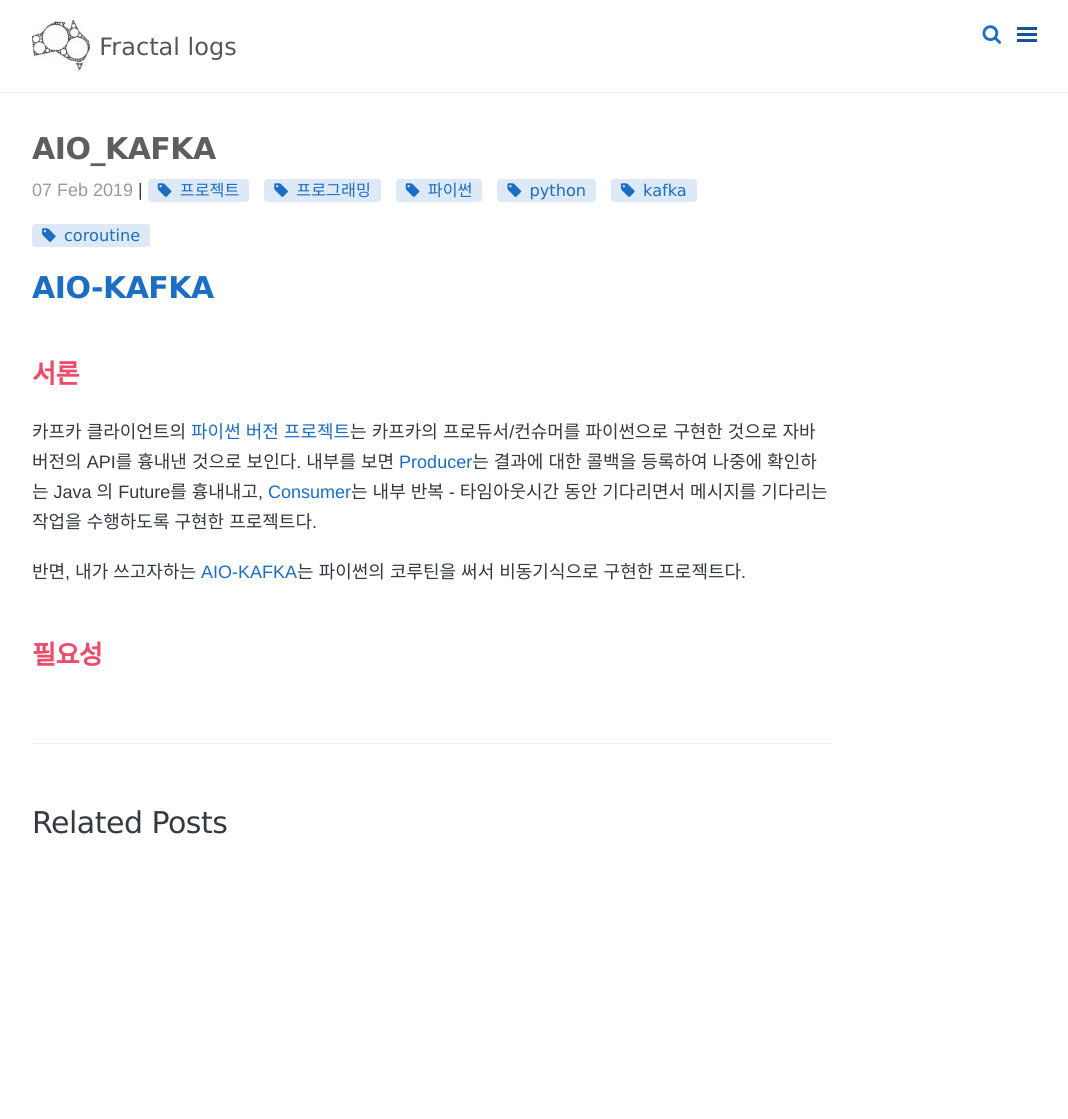
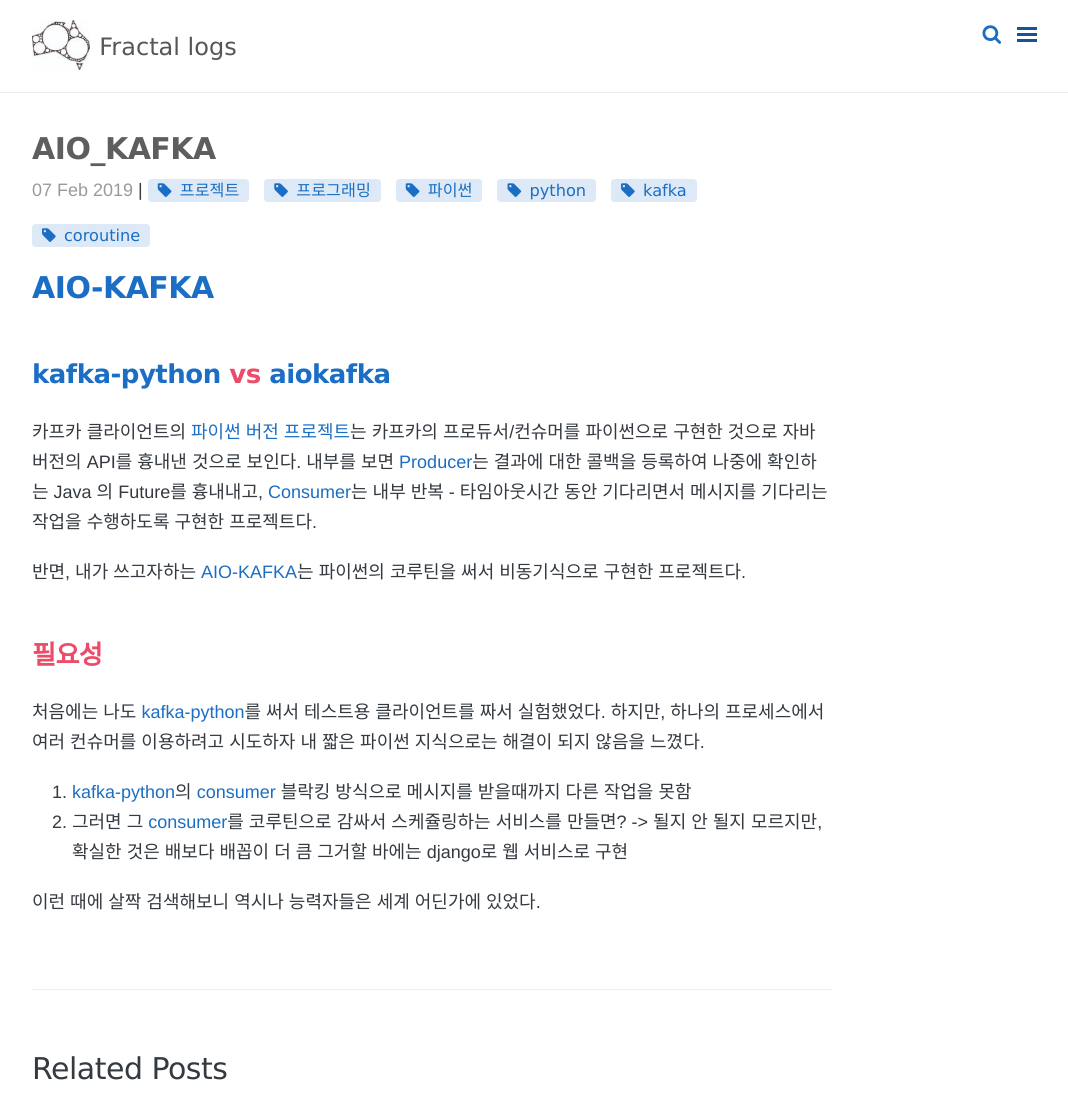
Before and after one commit to karlbishnu/.github.io, a Jekyll site: the page built from _posts/project/notzam/2019-02-07-aio_kafka.md, in a window 1280 px wide and 1148 px high. Shown: the top 1119 px of the window, without its empty margins (208-1276 px from the left). Built offline with Jekyll 4.4.1, drawn with Linux system fonts in a browser that asks for light colours; nearby versions of some CDN libraries; comment, search, counter and statistics services are not loaded.

Commit message:
포스트 마무리

```diff
--- a/_posts/project/notzam/2019-02-07-aio_kafka.md
+++ b/_posts/project/notzam/2019-02-07-aio_kafka.md
@@ -8,10 +8,18 @@ comments: true
 ---
 # [AIO-KAFKA](https://github.com/aio-libs/aiokafka)
 
-## 서론
+## [kafka-python](https://github.com/dpkp/kafka-python) vs [aiokafka](https://github.com/aio-libs/aiokafka)
 
 카프카 클라이언트의 [파이썬 버전 프로젝트](https://pypi.org/project/kafka-python/)는 카프카의 프로듀서/컨슈머를 파이썬으로 구현한 것으로 자바버전의 API를 흉내낸 것으로 보인다. 내부를 보면 [Producer](https://github.com/dpkp/kafka-python/blob/master/kafka/producer/future.py)는 결과에 대한 콜백을 등록하여 나중에 확인하는 Java 의 Future를 흉내내고, [Consumer](https://github.com/dpkp/kafka-python/blob/master/kafka/consumer/group.py)는 내부 반복 - 타임아웃시간 동안 기다리면서 메시지를 기다리는 작업을 수행하도록 구현한 프로젝트다.
 
 반면, 내가 쓰고자하는 [AIO-KAFKA](https://github.com/aio-libs/aiokafka)는 파이썬의 코루틴을 써서 비동기식으로 구현한 프로젝트다.
 
 ## 필요성
+
+처음에는 나도 [kafka-python](https://github.com/dpkp/kafka-python)를 써서 테스트용 클라이언트를 짜서 실험했었다.
+하지만, 하나의 프로세스에서 여러 컨슈머를 이용하려고 시도하자 내 짧은 파이썬 지식으로는 해결이 되지 않음을 느꼈다.
+
+1. [kafka-python](https://github.com/dpkp/kafka-python)의 [consumer](https://github.com/dpkp/kafka-python/blob/master/kafka/consumer/group.py) 블락킹 방식으로 메시지를 받을때까지 다른 작업을 못함
+2. 그러면 그 [consumer](https://github.com/dpkp/kafka-python/blob/master/kafka/consumer/group.py)를 코루틴으로 감싸서 스케쥴링하는 서비스를 만들면? -> 될지 안 될지 모르지만, 확실한 것은 배보다 배꼽이 더 큼 그거할 바에는 django로 웹 서비스로 구현
+
+이런 때에 살짝 검색해보니 역시나 능력자들은 세계 어딘가에 있었다.
```
